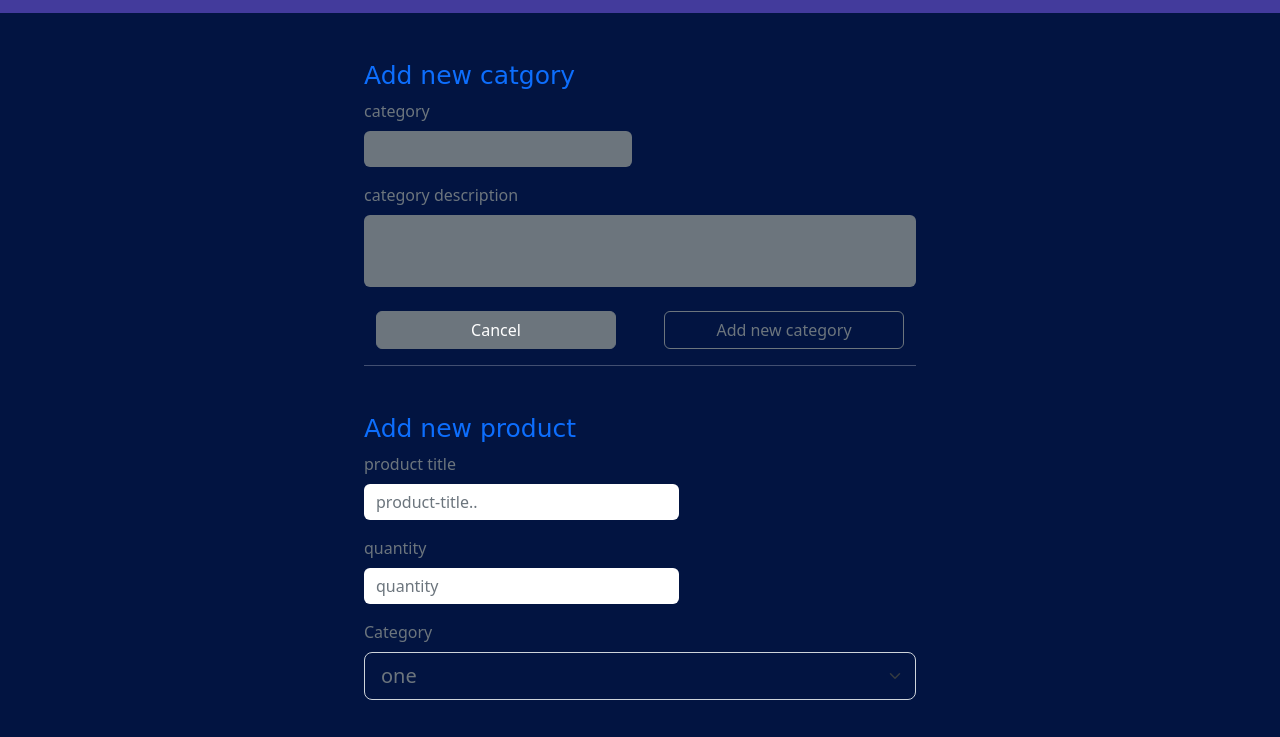
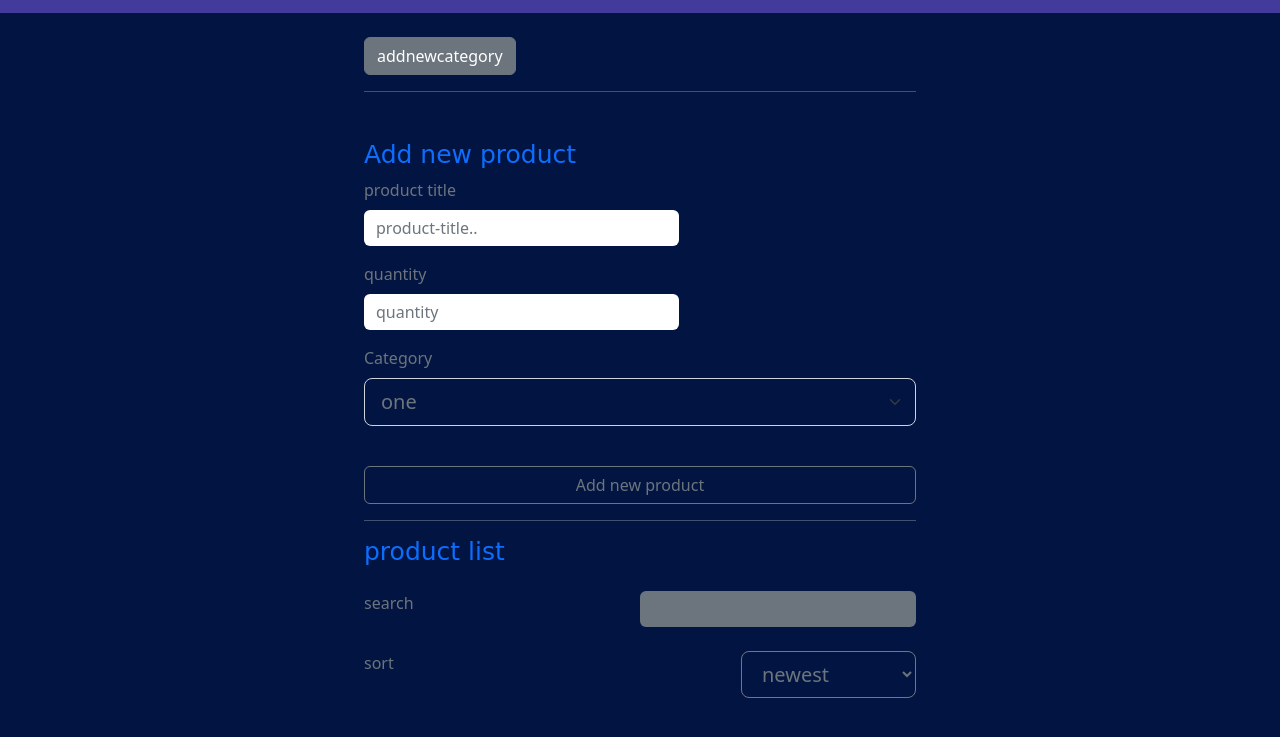
Before and after one commit to alimozafari-3/inventory, a plain HTML site: page index.html in a window 1280 px wide. Shown: the part 41-778 px from the top of the page. Drawn offline with nearby package versions, Linux system fonts and the light colour scheme.

Commit message:
add button toggleCategory

```diff
--- a/index.html
+++ b/index.html
@@ -20,7 +20,7 @@
       </div>
 
       <div class="container mx-auto maxconter">
-        <div class="mt-5">
+        <div class="mt-5 hidden" id="category-wrapper">
           <h2 class="font text-primary">Add new catgory</h2>
           <form class="row g-3">
             <div class="col-md-6">
@@ -61,6 +61,7 @@
             </div>
           </form>
         </div>
+        <button type="button" class="btn text-white  btn-secondary mt-4" id="toggle-add-category">addnewcategory</button>
         <hr class="text-white" />
         <div class="mt-5">
           <h2 class="font text-primary">Add new product</h2>
```
